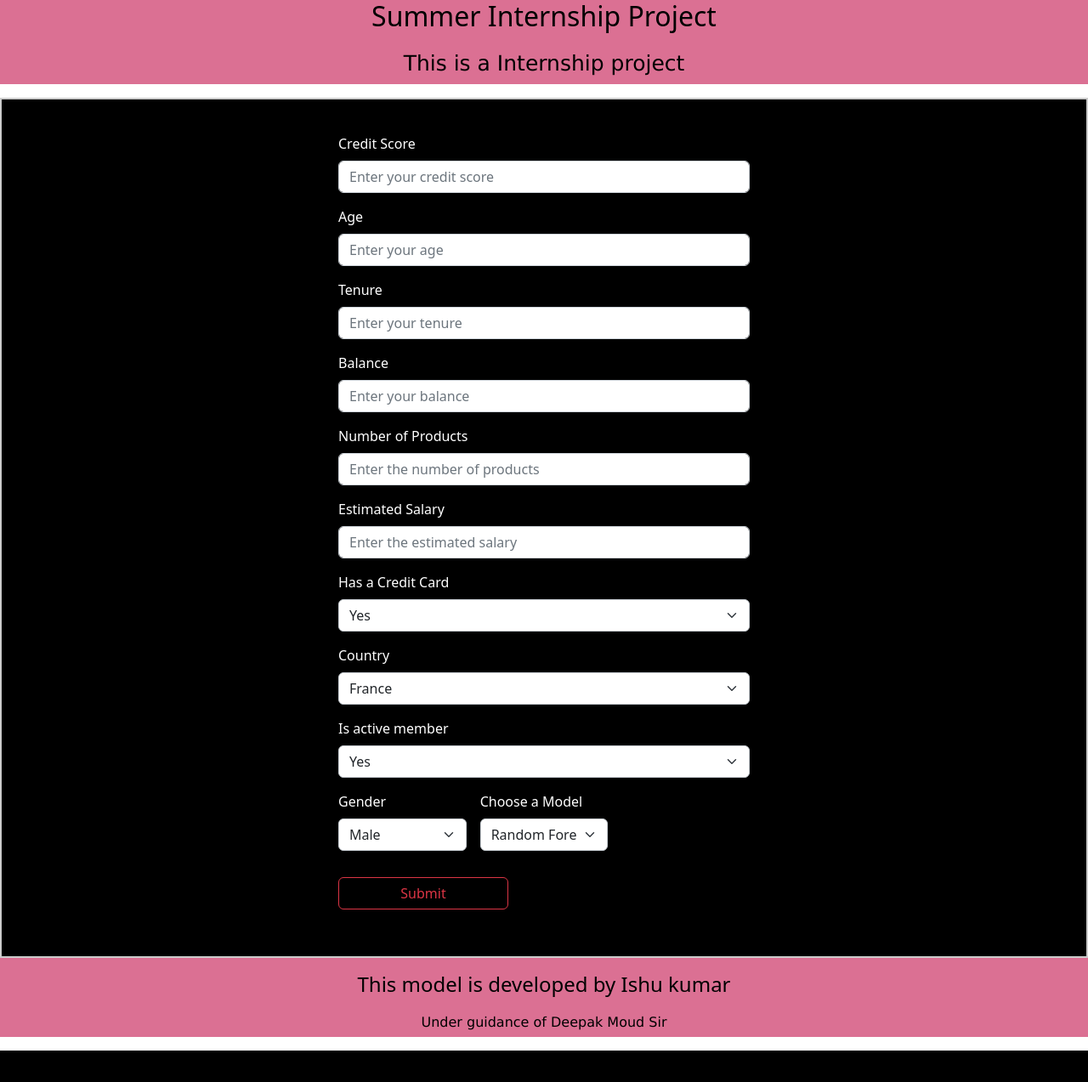
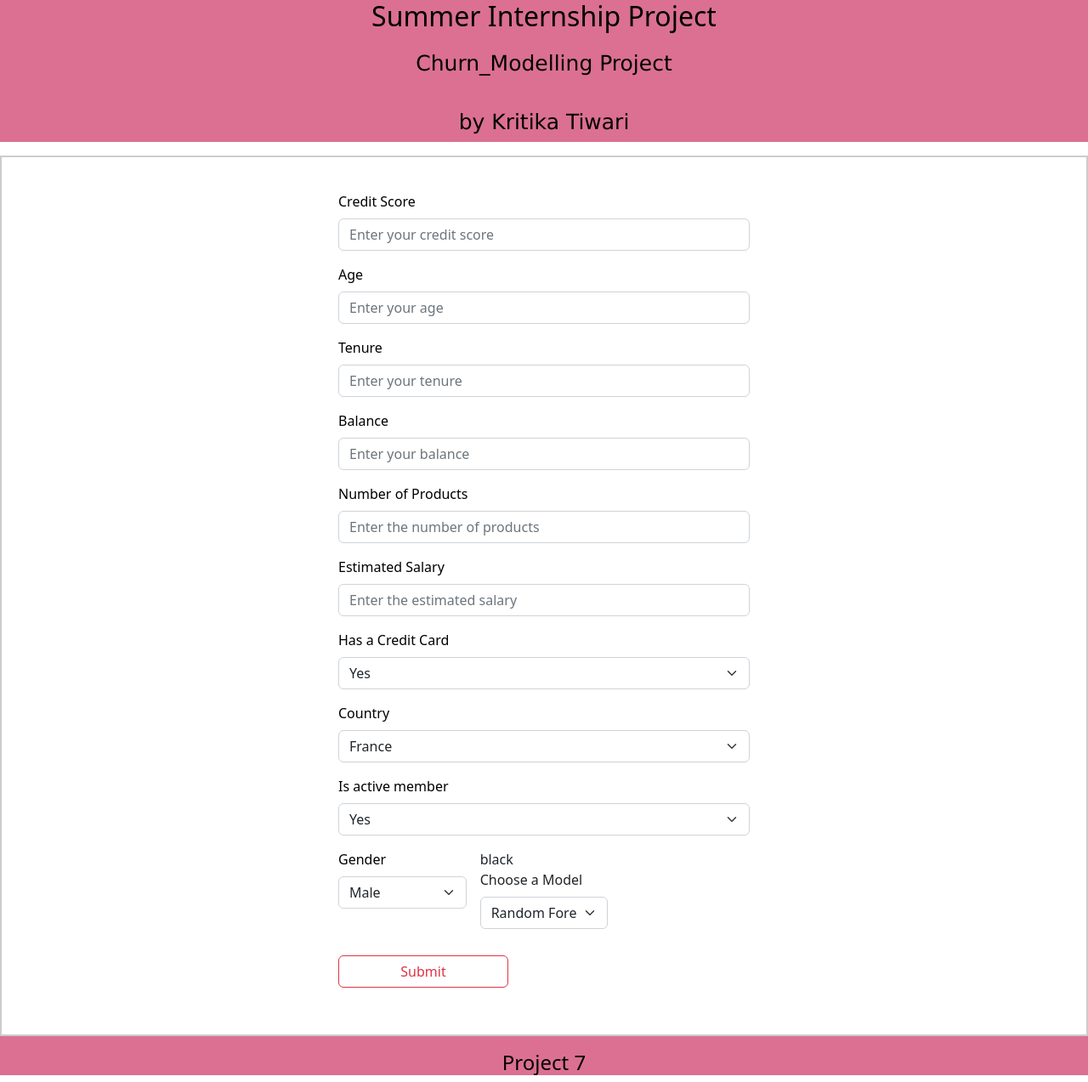
Before and after one commit to KritikaTiwari/Project7-churn, a Flask app: page / in a window 1280 px wide. Shown: the whole page at 85% size. Before the commit the page ends 1236 px from the top, so only its background shows below. Run offline with Flask 2, Linux system fonts and the light colour scheme; parts of the project's set-up code (start-up, migrations or seed data) failed here and were passed over.

Commit message:
Update index.html

```diff
--- a/templates/index.html
+++ b/templates/index.html
@@ -18,7 +18,7 @@
             text-align: center;
             padding-top: 10px;
             padding-bottom: 5px;
-            color: #000;
+            color:black;
         }
 
         .form1 {
@@ -32,7 +32,7 @@
             border-left-width: 250px;
             border: 2px solid #ccc;
             /* padding: 30px; */
-            background: #000;
+            background:white;
             /* border-radius: 15px; */
             /* margin-right: 100px; */
         }
@@ -56,7 +56,7 @@
         }
 
         .ans {
-            color: #ffffff;
+            color:black;
         }
 
         button{
@@ -64,7 +64,7 @@
             margin-top: 15px;
         }
 
-        /* style="color: #FFF;background-color: #000;" */
+        /* style="color:black;background-color:white;" */
     </style>
 </head>
 
@@ -74,45 +74,48 @@
             Summer Internship Project
         </h2>
         <p style="font-size: 25px;">
-            This is a Internship project
+           Churn_Modelling Project
+        </p>
+         <p style="font-size: 25px;">
+           by Kritika Tiwari
         </p>
     </div>
 
     <div class="form1">
         <form action="{{ url_for('predict')}} "method="get" class="row g-3 my-4">
 
-            <div class="col-12" style="color: #FFF;">
+            <div class="col-12" style="color:black;">
                 <label for="floatingInput" class="form-label">Credit Score</label>
                 <input type="number" class="form-control" id="creditscore" name="creditscore" step="any" required="required" placeholder="Enter your credit score">
             </div>
 
 
-            <div class="col-12" style="color: #FFF;">
+            <div class="col-12" style="color:black;">
                 <label for="floatingInput" class="form-label">Age</label>
                 <input type="number" class="form-control" id="age" name="age" step="any" required="required" placeholder="Enter your age">
             </div>
 
-            <div class="col-12" style="color: #FFF;">
+            <div class="col-12" style="color:black;">
                 <label for="floatingInput" class="form-label">Tenure</label>
                 <input type="number" class="form-control" id="tenure" name="tenure" step="any" required="required" placeholder="Enter your tenure">
             </div>
 
-            <div class="col-12" style="color: #FFF;">
+            <div class="col-12" style="color:black;">
                 <label for="floatingInput" class="form-label">Balance</label>
                 <input type="number" class="form-control" id="balance" name="balance" step="any" required="required" placeholder="Enter your balance">
             </div>
 
-            <div class="col-12" style="color: #FFF;">
+            <div class="col-12" style="color:black;">
                 <label for="floatingInput" class="form-label">Number of Products</label>
                 <input type="number" class="form-control" id="products" name="products" step="any" required="required" placeholder="Enter the number of products">
             </div>
 
-            <div class="col-12" style="color: #FFF;">
+            <div class="col-12" style="color:black;">
                 <label for="floatingInput" class="form-label">Estimated Salary</label>
                 <input type="number" class="form-control" id="salary" name="salary" step="any" required="required" placeholder="Enter the estimated salary">
             </div>
 
-            <div class="col-12" style="color: #FFF;">
+            <div class="col-12" style="color:black;">
                 <label for="floatingInput" class="form-label">Has a Credit Card </label>
                 <select id="cr" name ="cr" step = "any" class="form-select" required>
                     <option selected>Yes</option>
@@ -120,7 +123,7 @@
                 </select>
             </div>
 
-            <div class="col-12" style="color: #FFF;">
+            <div class="col-12" style="color:black;">
                 <label for="floatingInput" class="form-label">Country</label>
                 <select id="con" name ="con" step = "any" class="form-select" required>
                     <option selected>France</option>
@@ -129,7 +132,7 @@
                 </select>
             </div>
 
-            <div class="col-12" style="color: #FFF;">
+            <div class="col-12" style="color:black;">
                 <label for="floatingInput" class="form-label">Is active member</label>
                 <select id="active" name ="active" step = "any" class="form-select" required>
                     <option selected>Yes</option>
@@ -137,7 +140,7 @@
                 </select>
             </div>
 
-            <div class="col-md-4" style="color: #FFF;">
+            <div class="col-md-4" style="color:black;">
                 <label for="inputState" class="form-label">Gender</label>
                 <select id="gender" name ="gender" step = "any" class="form-select" required>
                     <option selected>Male</option>
@@ -145,7 +148,7 @@
                 </select>
             </div>
 
-            <div class="col-md-4" style="color: #FFF;">
+            <div class="col-md-4" style="color:;">black
                 <label for="inputState" class="form-label">Choose a Model</label>
                 <select id="Model" name ="Model" step = "any" class="form-select" required>
                     <option selected>Random Forest Classifier</option>
@@ -162,7 +165,7 @@
         </form>
 
 
-        <p style="color: #FFF;">
+        <p style="color:black;">
           {{prediction_text}}
           {{extra_text}}
         </p>
@@ -170,12 +173,9 @@
     </div>
 
     <div class="tail">
-        <h4>
-            This model is developed by Ishu kumar
+        <h4>Project 7
         </h4>
-        <p>
-            Under guidance of Deepak Moud Sir
-        </p>
+
     </div>
 
     <script src="https://cdn.jsdelivr.net/npm/bootstrap@5.2.0/dist/js/bootstrap.bundle.min.js"
```
